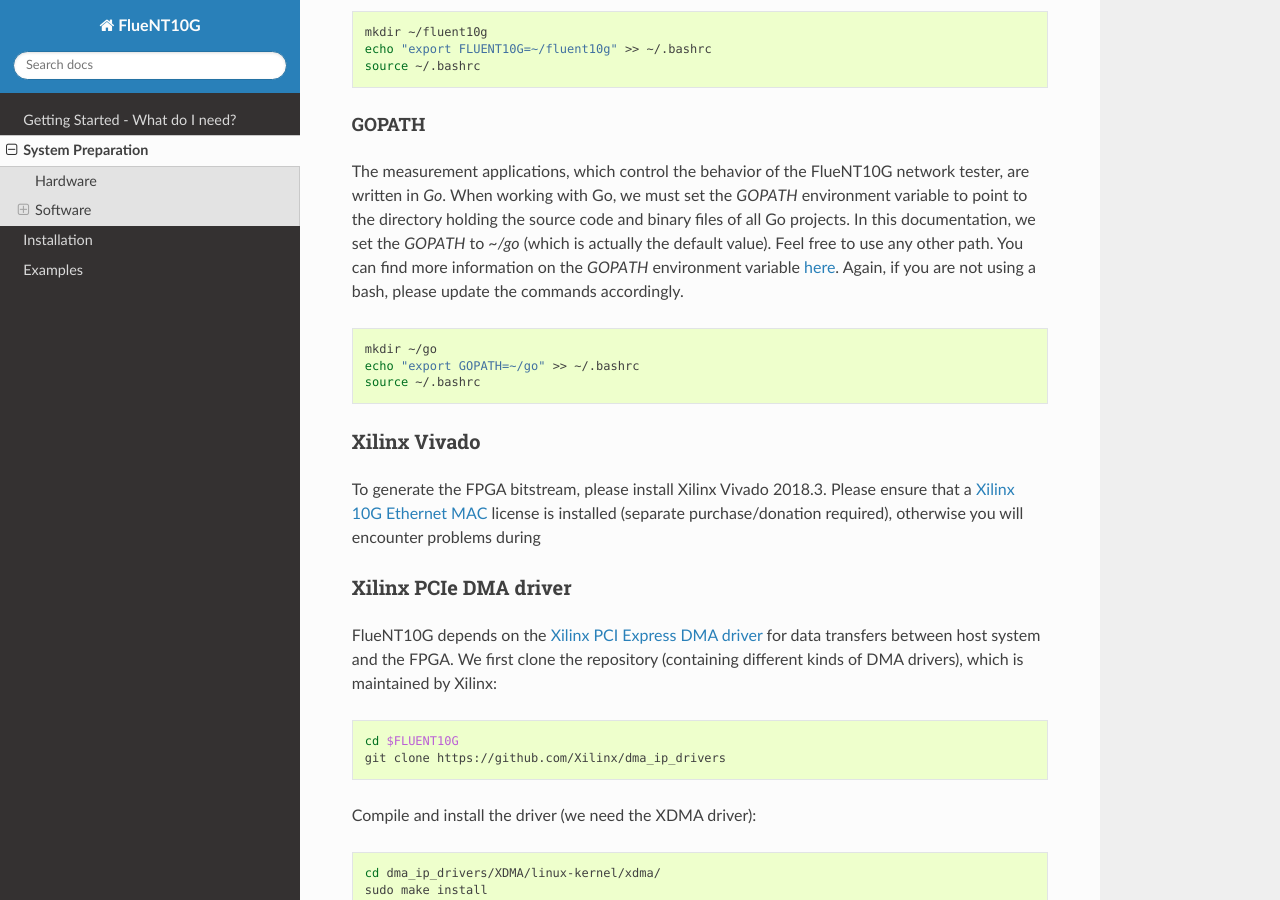
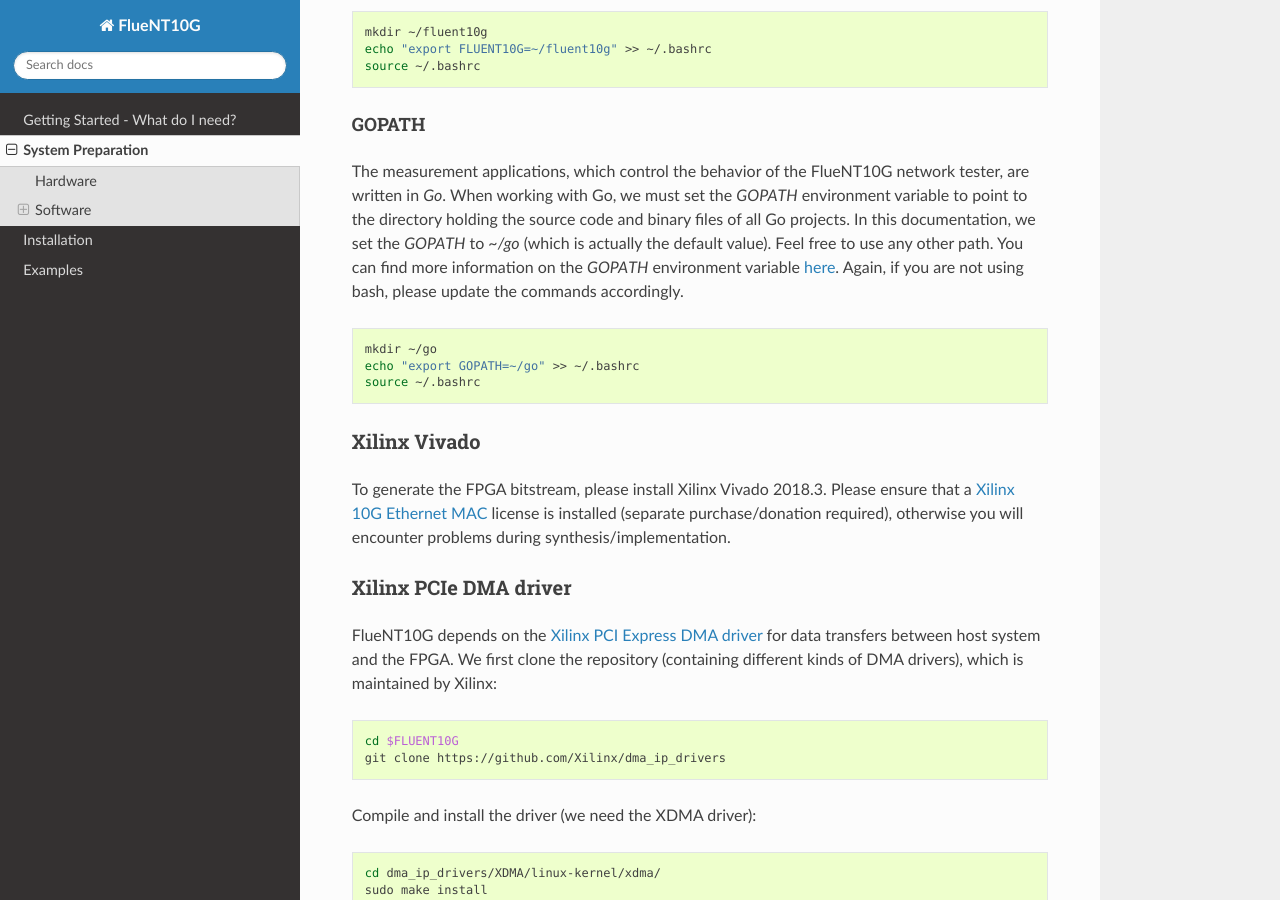
Before and after one commit to aoeldemann/fluent10g, a Sphinx documentation site: the page built from docs/preparation.rst, in a window 1280 px wide and 900 px high, scrolled down 898 px. Built offline with Sphinx 7.4.7 and the Read the Docs theme 2.0.0, drawn with Linux system fonts in a browser that asks for light colours.

Commit message:
doc: some minor updates

```diff
--- a/docs/installation.rst
+++ b/docs/installation.rst
@@ -26,6 +26,8 @@
 
 Hardware
 ========
+
+Moving on to the hardware ...
 
 FPGA Bitstream Generation
 -------------------------
--- a/docs/preparation.rst
+++ b/docs/preparation.rst
@@ -54,7 +54,7 @@
 and binary files of all Go projects. In this documentation, we set the `GOPATH`
 to `~/go` (which is actually the default value). Feel free to use any other
 path. You can find more information on the `GOPATH` environment variable
-`here`__. Again, if you are not using a bash, please update the commands
+`here`__. Again, if you are not using bash, please update the commands
 accordingly.
 
 .. code-block:: bash
@@ -68,6 +68,7 @@
 To generate the FPGA bitstream, please install Xilinx Vivado 2018.3. Please
 ensure that a `Xilinx 10G Ethernet MAC`_ license is installed (separate
 purchase/donation required), otherwise you will encounter problems during
+synthesis/implementation.
 
 Xilinx PCIe DMA driver
 ----------------------
```
